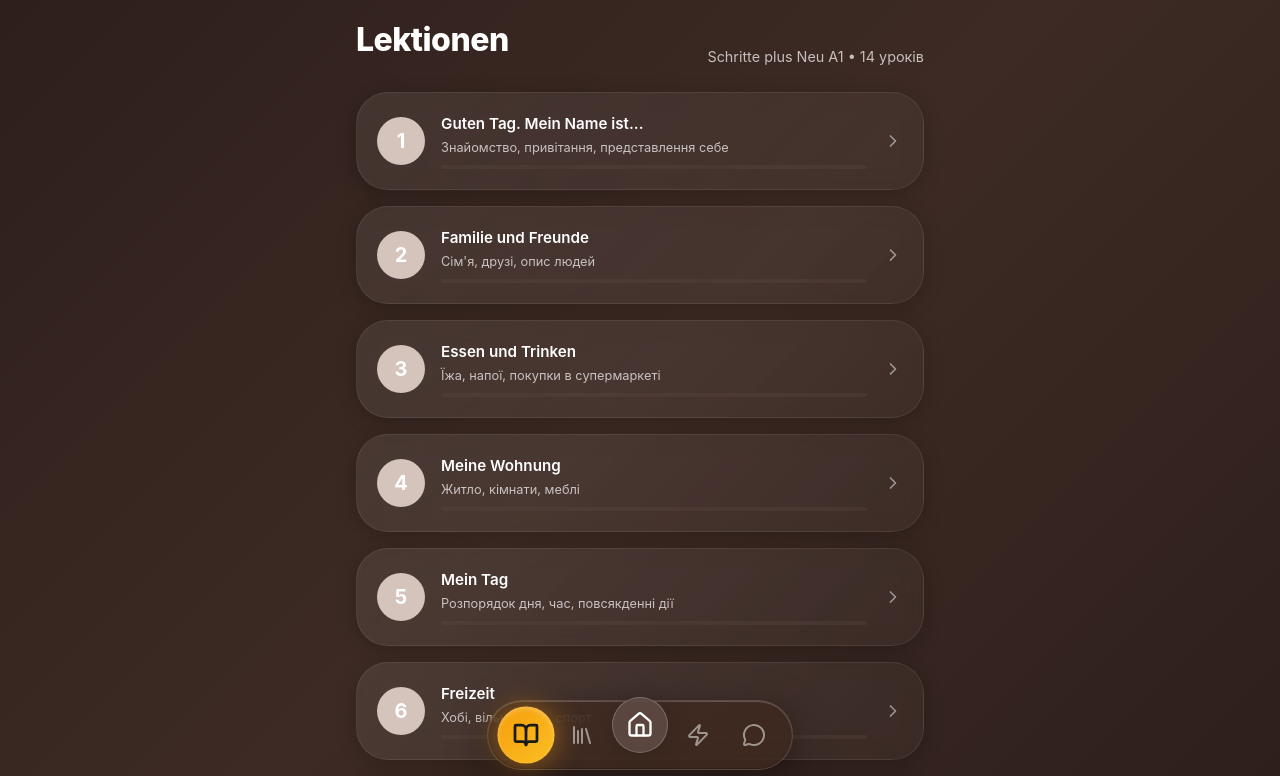
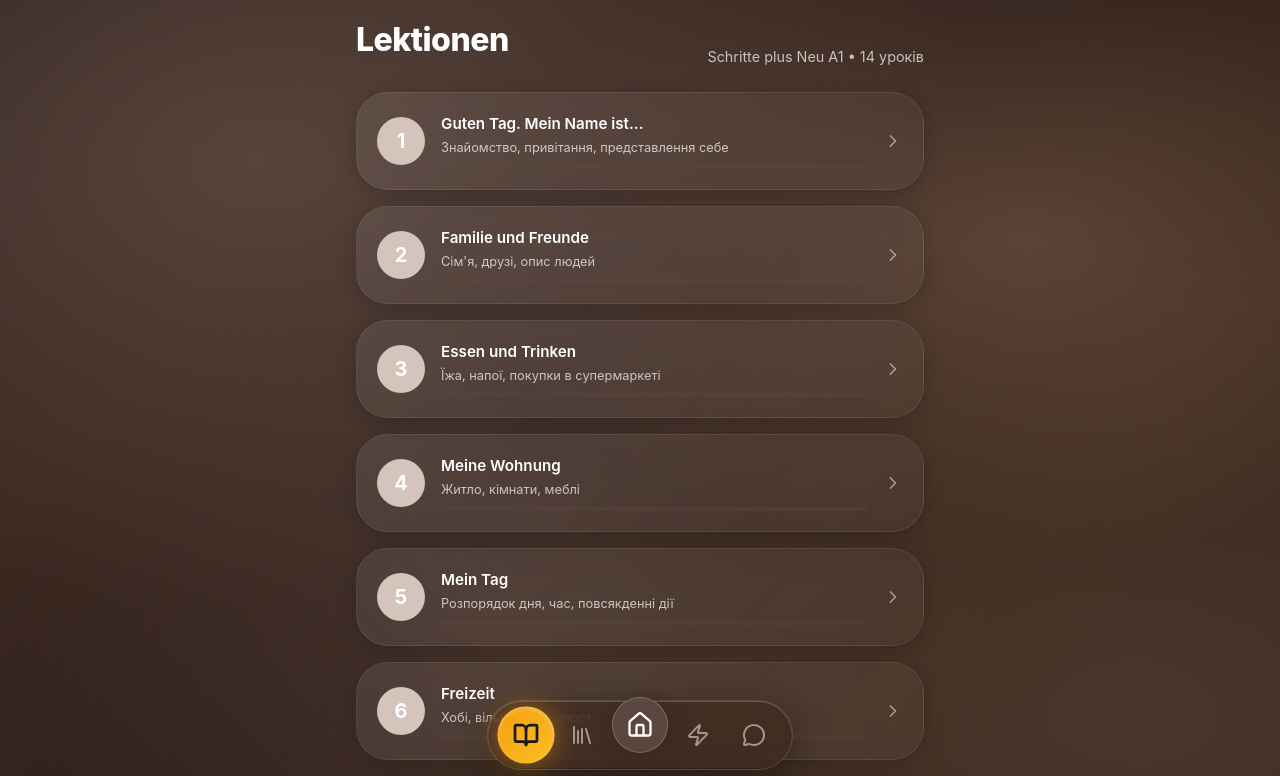
Before and after one commit to Artom-sites/deutsch-trainer-a1, a React (Vite) app: page / in a window 1280 px wide. Shown: the top 776 px of the page. Built offline with nearby package versions, Linux system fonts and the light colour scheme.

Commit message:
Feat: Rich multi-gradient background with radial spots for better glassmorphism

```diff
--- a/src/index.css
+++ b/src/index.css
@@ -63,7 +63,12 @@ html {
 
 body {
   font-family: -apple-system, BlinkMacSystemFont, 'Segoe UI', Roboto, Helvetica, Arial, sans-serif;
-  background: linear-gradient(135deg, #2E1F1B 0%, #3d2a24 50%, #2E1F1B 100%);
+  background:
+    radial-gradient(ellipse at 20% 20%, rgba(94, 75, 67, 0.8) 0%, transparent 50%),
+    radial-gradient(ellipse at 80% 30%, rgba(120, 90, 70, 0.6) 0%, transparent 40%),
+    radial-gradient(ellipse at 40% 80%, rgba(80, 60, 50, 0.7) 0%, transparent 45%),
+    radial-gradient(ellipse at 90% 90%, rgba(100, 75, 60, 0.5) 0%, transparent 50%),
+    linear-gradient(135deg, #2E1F1B 0%, #3a2820 25%, #2E1F1B 50%, #352418 75%, #2E1F1B 100%);
   background-attachment: fixed;
   color: var(--text-primary);
   line-height: 1.5;
```
